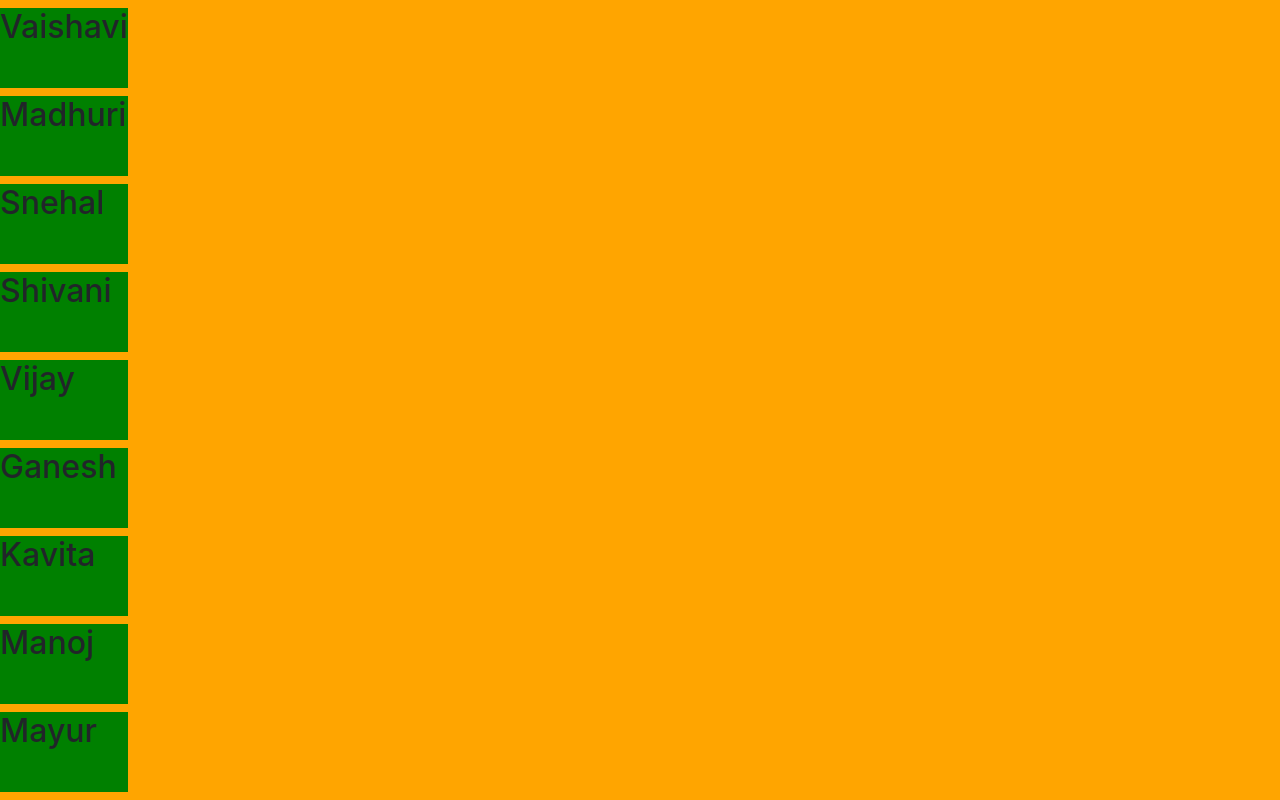
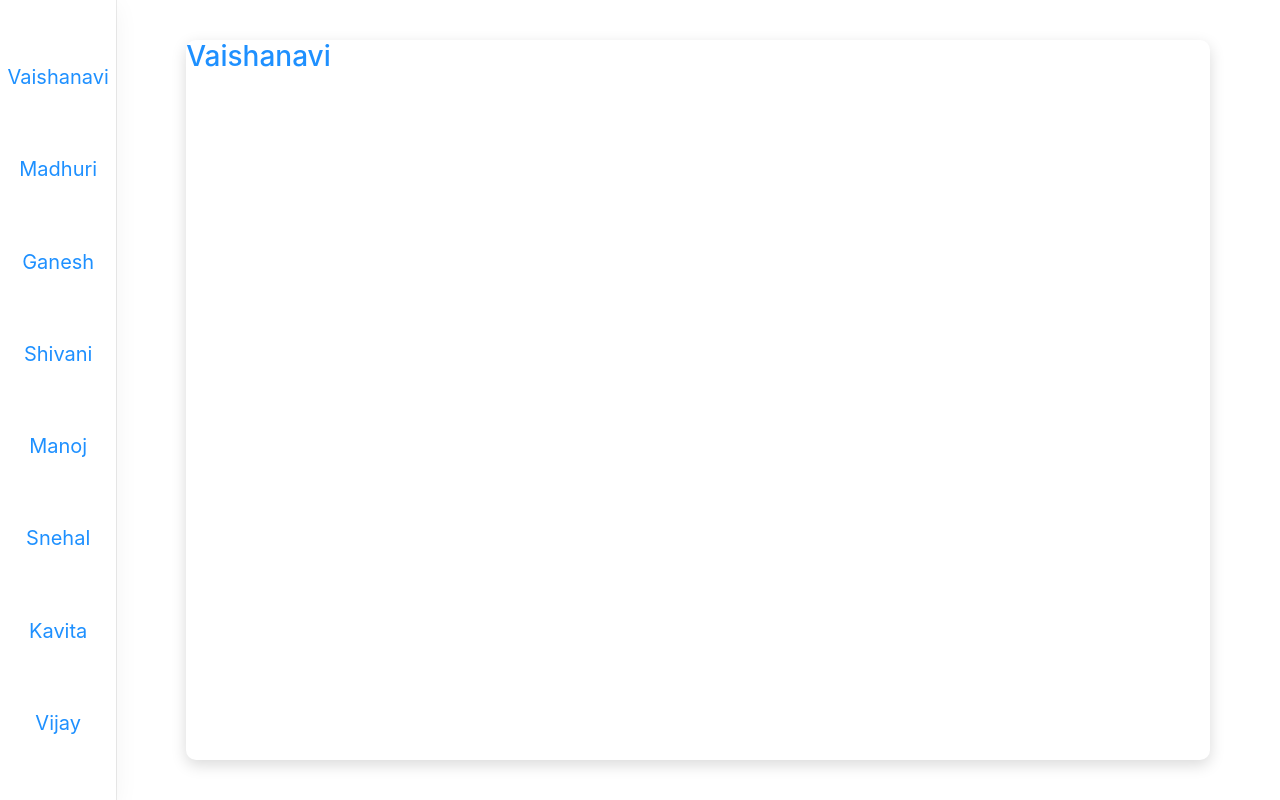
Before and after one commit to Viren-hub/Internship03, a plain HTML site: page index.html in a window 1280 px wide. Drawn offline with nearby package versions, Linux system fonts and the light colour scheme.

Commit message:
user created

```diff
--- a/Assets/CSS/style.css
+++ b/Assets/CSS/style.css
@@ -5,18 +5,65 @@ body{
 .land-page{
     width: 100vw;
     height: 100vh;
-    background-color: orange;
+    display: flex;
 }
-.sidebar{
+ .sideNav{
     width: 10vw;
+    height: 100vh;
+    box-shadow: rgba(0, 0, 0, 0.05) 0px 6px 24px 0px, rgba(0, 0, 0, 0.08) 0px 0px 0px 1px;
+    position: relative;
+    top: 0px;
+    left: 0px;
+ }
+
+ .main{
+  height: 100vh;
+  width: 100vw;
+  display: flex;
+  justify-content: center;
+  align-items: center;
+ }
+ .clearfix{
+  height: 90vh;
+  width: 80vw;
+  color: DodgerBlue;
+  border-radius: 10px;
+  box-shadow: rgba(0, 0, 0, 0.15) 0px 5px 15px 0px;
+ }
+ .sideNav ul{
+    display: block;
+    text-align: center;
     height: 100vh;
     display: flex;
     flex-direction: column;
-    align-items: center;
     justify-content: space-evenly;
-}
-.user{
-    height: 10vh;
-    width: 100%;
-    background-color: green;
-}
+ }
+ .sideNav a{
+  color: DodgerBlue;
+  font-size: 20px;
+ }
+  #exTab1 .tab-content {
+    color : white;
+    background-color: #428bca;
+    padding : 5px 15px;
+  }
+
+  #exTab2 h3 {
+    color : white;
+    background-color: #428bca;
+    padding : 5px 15px;
+  }
+
+
+  #exTab1 .nav-pills > li > a {
+    border-radius: 0;
+  }
+  #exTab3 .nav-pills > li > a {
+    border-radius: 4px 4px 0 0 ;
+  }
+
+  #exTab3 .tab-content {
+    color : white;
+    background-color: #428bca;
+    padding : 5px 15px;
+  }
--- a/index.html
+++ b/index.html
@@ -1,5 +1,6 @@
 <!DOCTYPE html>
 <html lang="en">
+
 <head>
     <meta charset="UTF-8">
     <meta http-equiv="X-UA-Compatible" content="IE=edge">
@@ -7,43 +8,89 @@
     <title>Splendid Infosystems</title>
     <link rel="stylesheet" href="./Assets/CSS/style.css">
     <!-- ======Bootstrap CDN =========== -->
-    <link rel="stylesheet" href="https://cdn.jsdelivr.net/npm/bootstrap@4.0.0/dist/css/bootstrap.min.css" integrity="sha384-Gn5384xqQ1aoWXA+058RXPxPg6fy4IWvTNh0E263XmFcJlSAwiGgFAW/dAiS6JXm" crossorigin="anonymous">
-    <script src="https://code.jquery.com/jquery-3.2.1.slim.min.js" integrity="sha384-KJ3o2DKtIkvYIK3UENzmM7KCkRr/rE9/Qpg6aAZGJwFDMVNA/GpGFF93hXpG5KkN" crossorigin="anonymous"></script>
-    <script src="https://cdn.jsdelivr.net/npm/popper.js@1.12.9/dist/umd/popper.min.js" integrity="sha384-ApNbgh9B+Y1QKtv3Rn7W3mgPxhU9K/ScQsAP7hUibX39j7fakFPskvXusvfa0b4Q" crossorigin="anonymous"></script>
-    <script src="https://cdn.jsdelivr.net/npm/bootstrap@4.0.0/dist/js/bootstrap.min.js" integrity="sha384-JZR6Spejh4U02d8jOt6vLEHfe/JQGiRRSQQxSfFWpi1MquVdAyjUar5+76PVCmYl" crossorigin="anonymous"></script>
+    <link rel="stylesheet" href="https://cdn.jsdelivr.net/npm/bootstrap@4.0.0/dist/css/bootstrap.min.css"
+        integrity="sha384-Gn5384xqQ1aoWXA+058RXPxPg6fy4IWvTNh0E263XmFcJlSAwiGgFAW/dAiS6JXm" crossorigin="anonymous">
+
 </head>
+
 <body>
     <div class="land-page">
-        <div class="sidebar">
-                <div class="user">
-                    <h2>Vaishavi</h2>
+        <div class="sideNav">
+            <ul class="nav nav-pills">
+                <li class="active">
+                    <a href="#1a" data-toggle="tab">Vaishanavi</a>
+                </li>
+                <li>
+                    <a href="#2a" data-toggle="tab">Madhuri</a>
+                </li>
+                <li>
+                    <a href="#3a" data-toggle="tab">Ganesh</a>
+                </li>
+                <li>
+                    <a href="#4a" data-toggle="tab">Shivani</a>
+                </li>
+                <li>
+                    <a href="#5a" data-toggle="tab">Manoj</a>
+                </li>
+                <li>
+                    <a href="#6a" data-toggle="tab">Snehal</a>
+                </li>
+                <li>
+                    <a href="#7a" data-toggle="tab">Kavita</a>
+                </li>
+                <li>
+                    <a href="#8a" data-toggle="tab">Vijay</a>
+                </li>
+            </ul>
+        </div>
+
+        <div class="main">
+            <div class="tab-content clearfix">
+                <!-- ======== Vaishanavi ============ -->
+                <div class="tab-pane active" id="1a">
+                    <h3>Vaishanavi</h3>
                 </div>
-                <div class="user">
-                    <h2>Madhuri</h2>
+                 <!-- ======== Madhuri ============ -->
+                <div class="tab-pane" id="2a">
+                    <h3>Madhuri</h3>
                 </div>
-                <div class="user">
-                    <h2>Snehal</h2>
+                 <!-- ======== Ganesh ============ -->
+                <div class="tab-pane" id="3a">
+                    <h3>Ganesh</h3>
                 </div>
-                <div class="user">
-                    <h2>Shivani</h2>
+                 <!-- ======== Shivani ============ -->
+                <div class="tab-pane" id="4a">
+                    <h3>Shivani</h3>
                 </div>
-                <div class="user">
-                    <h2>Vijay</h2>
+                 <!-- ======== Manoj ============ -->
+                <div class="tab-pane" id="5a">
+                    <h3>Manoj</h3>
                 </div>
-                <div class="user">
-                    <h2>Ganesh</h2>
+                 <!-- ======== Snehal ============ -->
+                <div class="tab-pane" id="6a">
+                    <h3>Snehal</h3>
                 </div>
-                <div class="user">
-                    <h2>Kavita</h2>
+                 <!-- ======== Kavita ============ -->
+                <div class="tab-pane" id="7a">
+                    <h3>Kavita</h3>
                 </div>
-                <div class="user">
-                    <h2>Manoj</h2>
+                 <!-- ======== Vijay ============ -->
+                <div class="tab-pane" id="8a">
+                    <h3>Vijay</h3>
                 </div>
-                <div class="user">
-                    <h2>Mayur</h2>
-                </div>
+            </div>
         </div>
     </div>
-<script src="./Assets/JS/script.js "></script>
+    <script src="./Assets/JS/script.js "></script>
+    <script src="https://code.jquery.com/jquery-3.2.1.slim.min.js"
+        integrity="sha384-KJ3o2DKtIkvYIK3UENzmM7KCkRr/rE9/Qpg6aAZGJwFDMVNA/GpGFF93hXpG5KkN"
+        crossorigin="anonymous"></script>
+    <script src="https://cdn.jsdelivr.net/npm/popper.js@1.12.9/dist/umd/popper.min.js"
+        integrity="sha384-ApNbgh9B+Y1QKtv3Rn7W3mgPxhU9K/ScQsAP7hUibX39j7fakFPskvXusvfa0b4Q"
+        crossorigin="anonymous"></script>
+    <script src="https://cdn.jsdelivr.net/npm/bootstrap@4.0.0/dist/js/bootstrap.min.js"
+        integrity="sha384-JZR6Spejh4U02d8jOt6vLEHfe/JQGiRRSQQxSfFWpi1MquVdAyjUar5+76PVCmYl"
+        crossorigin="anonymous"></script>
 </body>
+
 </html>
```
